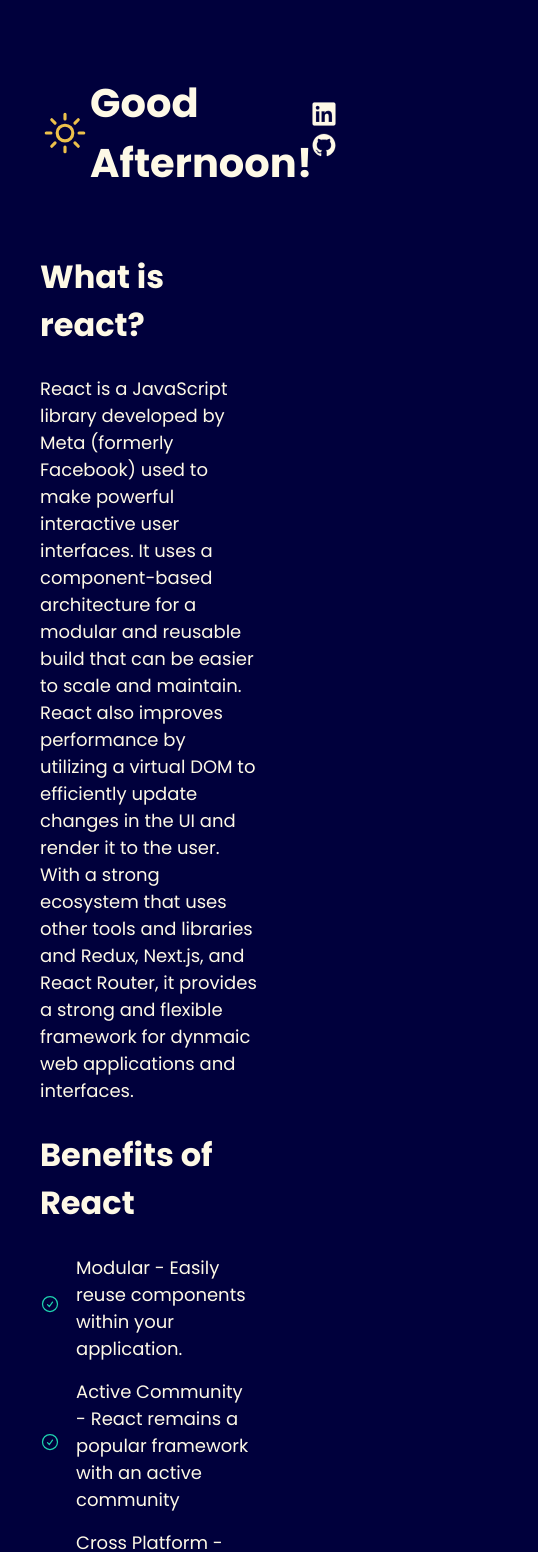
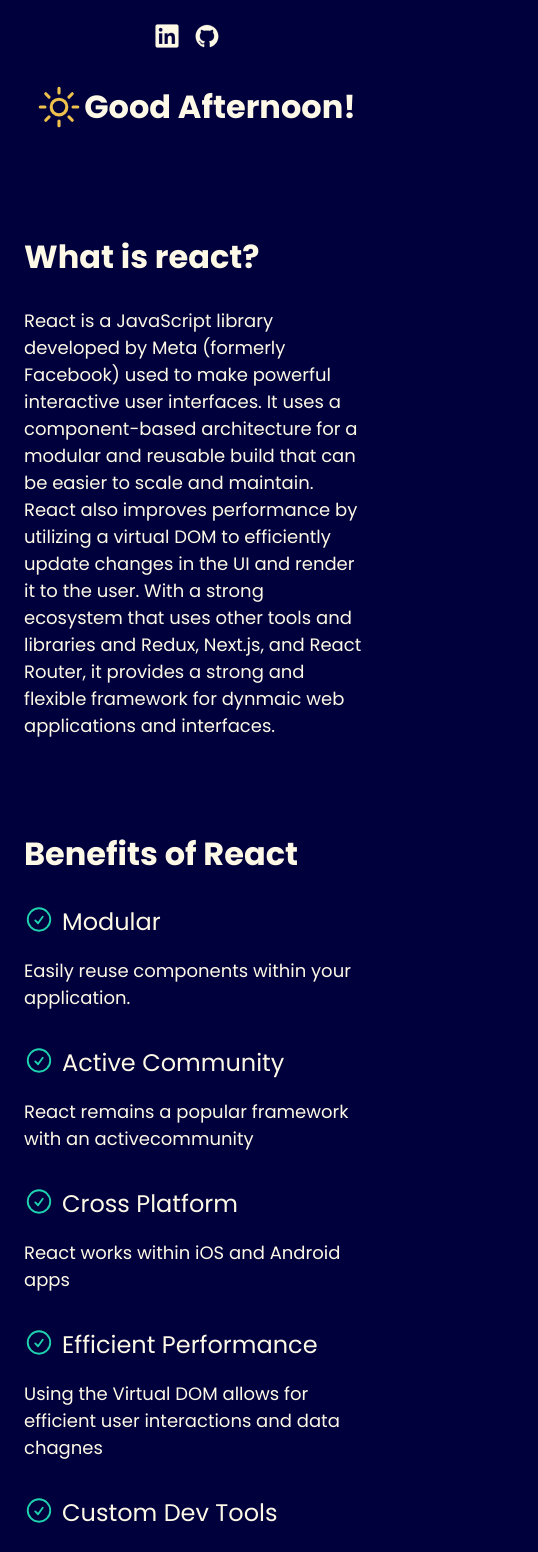
Before and after one commit to allisonabinger/atlas-react-and-jsx, a React (Vite) app: page / in a window 390 px wide. Shown: the top 1552 px of the page, 538 px wide, since content can reach past the window. Built offline with nearby package versions, Linux system fonts and the light colour scheme.

Commit message:
A - 08/27 02:20 PM - Rendering final styling with responsive design.

```diff
--- a/src/App.jsx
+++ b/src/App.jsx
@@ -20,20 +20,16 @@
       </Section>
       <Section title="Benefits of React">
         <ul>
-          <li>Modular - Easily reuse components within your application.</li>
-          <li>
-            Active Community - React remains a popular framework with an active
-            community
-          </li>
-          <li>Cross Platform - React works within iOS and Android apps</li>
-          <li>
-            Efficient Performance - Using the Virtual DOM allows for efficient
-            user interactions and data chagnes
-          </li>
-          <li>
-            Custom Dev Tools - Official React Developer Tools extensions are
-            available for Chrome and Firefox
-          </li>
+          <li>Modular</li>
+          <p>Easily reuse components within your application.</p>
+          <li>Active Community</li>
+          <p>React remains a popular framework with an activecommunity</p>
+          <li>Cross Platform</li>
+          <p>React works within iOS and Android apps</p>
+          <li>Efficient Performance</li>
+          <p>Using the Virtual DOM allows for efficient user interactions and data chagnes</p>
+          <li>Custom Dev Tools</li>
+          <p>Official React Developer Tools extensions are available for Chrome and Firefox</p>
         </ul>
       </Section>
       <Section title="Helpful Resources">
--- a/src/components/Footer.jsx
+++ b/src/components/Footer.jsx
@@ -2,7 +2,6 @@
 
 function Footer() {
   const date = new Date().getFullYear
-  console.log(date);
 
   return (
     <footer>
--- a/src/components/Greeting.jsx
+++ b/src/components/Greeting.jsx
@@ -13,30 +13,30 @@
   if (hour >= 6 && hour < 12) {
     message = (
       <h1 className="greeting">
-        <img src={daySVG} alt="day logo"></img>Good Morning!
+        <img src={daySVG} alt="day logo"/>Good Morning!
       </h1>
     );
   } else if (hour >= 12 && hour < 17) {
     message = (
       <h1 className="greeting">
-        <img src={daySVG} alt="day logo"></img>Good Afternoon!
+        <img src={daySVG} alt="day logo"/>Good Afternoon!
       </h1>
     );
   } else if (hour >= 17 && hour < 20) {
     message = (
       <h1 className="greeting">
-        <img src={eveningSVG} alt="evening logo"></img>Good Evening!
+        <img src={eveningSVG} alt="evening logo"/>Good Evening!
       </h1>
     );
   } else {
     message = (
       <h1 className="greeting">
-        <img src={nightSVG} alt="night logo"></img>Good Night!
+        <img src={nightSVG} alt="night logo"/>Good Night!
       </h1>
     );
   }
 
-  return <div>{message}</div>;
+  return <div className="container-greeting">{message}</div>;
 }
 
 export default Greeting;
--- a/src/components/Header.jsx
+++ b/src/components/Header.jsx
@@ -3,7 +3,7 @@
 
 function Header() {
     return (
-        <nav>
+        <nav className="navbar">
             <Greeting /><SocialLinks/>
         </nav>
     )
--- a/src/components/HelpfulResource.jsx
+++ b/src/components/HelpfulResource.jsx
@@ -9,8 +9,8 @@
   return (
     <div className="helpful-resource">
       {props.label}
-      <OpenLink link={props.link} />
-      <CopyLink link={props.link} />
+        <OpenLink link={props.link} />
+        <CopyLink link={props.link} />
     </div>
   );
 }
--- a/src/index.css
+++ b/src/index.css
@@ -50,8 +50,10 @@
     font-size: 2rem;
 }
 .section {
+    margin-top: 3rem;
     width: 70%;
     font-size: large;
+    margin-bottom: 4rem;
 }
 
 .about-me {
@@ -89,9 +91,9 @@
   display: flex;
   align-items: center;
   justify-content: center;
-  width: 20px;
-  height: 20px;
-  margin-right: 1rem;
+  width: 30px;
+  height: 30px;
+  margin-right: .5rem;
 }
 ul {
   padding: 0;
@@ -103,6 +105,7 @@
   display: flex;
   align-items: center;
   padding-top: 1rem;
+  font-size: 1.5rem;
 }
 
 
@@ -161,9 +164,57 @@
 footer li,
 footer li:first-child {
   padding: 1rem;
+  font-size: 16px;
 }
 
 footer a {
   color: var(--offwhite);
   text-decoration: none;
 }
+
+
+@media (max-width: 932px) {
+
+    :root {
+        margin: 1rem;
+    }
+
+    .navbar {
+        display: flex;
+        flex-wrap: wrap;
+        margin-left: none;
+        justify-content: center;
+    }
+
+    .container-greeting h1 {
+        font-size: 2rem;
+    }
+
+
+    .social-links {
+        display: flex;
+        justify-content: center;
+        order: -1;
+    }
+
+    .about-me {
+        display: flex;
+        flex-wrap: wrap;
+        justify-content: space-around;
+    }
+
+    .about-me-text h3 {
+        align-self: flex-start;
+        text-align: center;
+    }
+
+    .section {
+        display: flex;
+        flex-direction: column;
+        width: auto;
+    }
+
+    .section h2 {
+        /* text-align: center; */
+    }
+}
```
Also changed, not shown: src/assets/check.svg.
